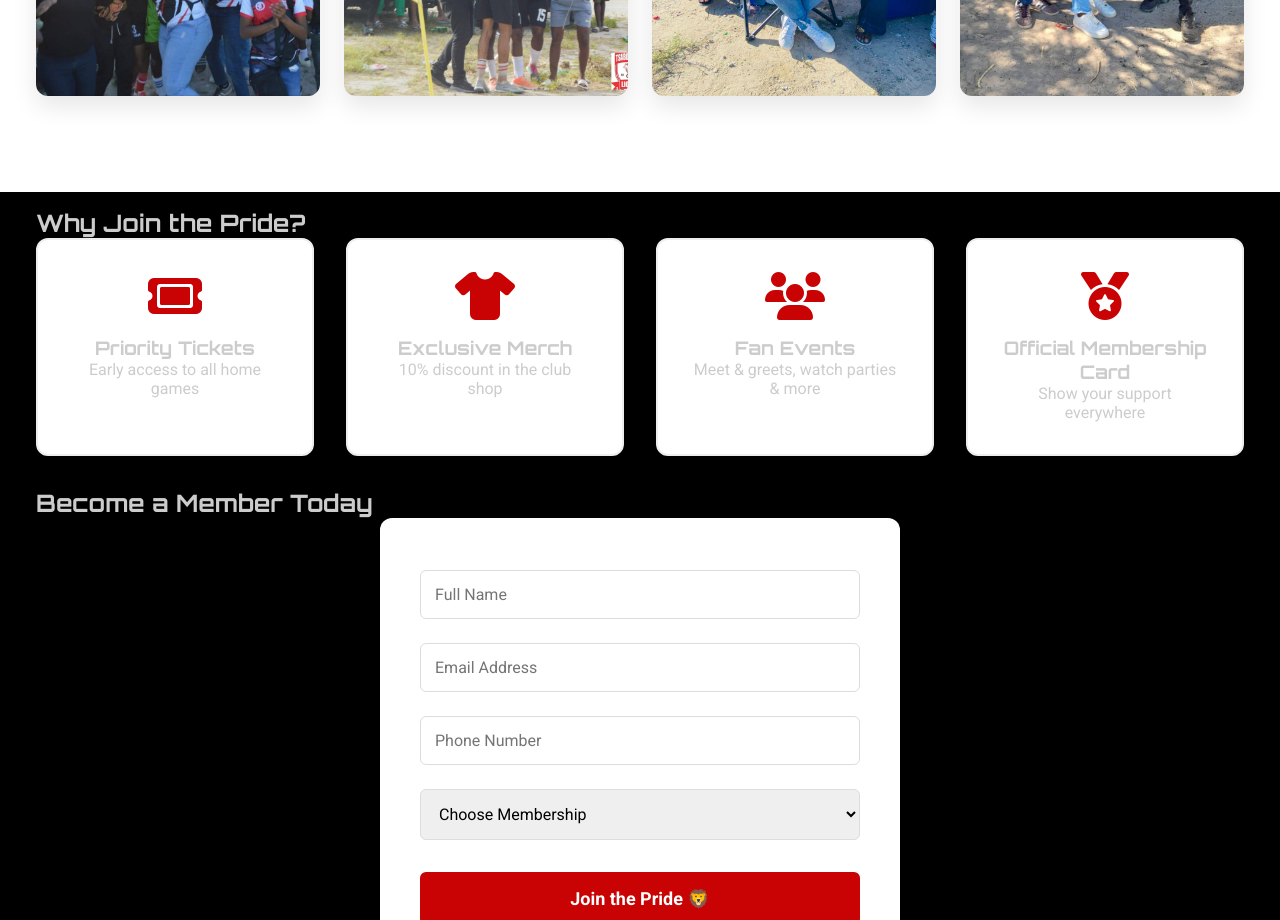
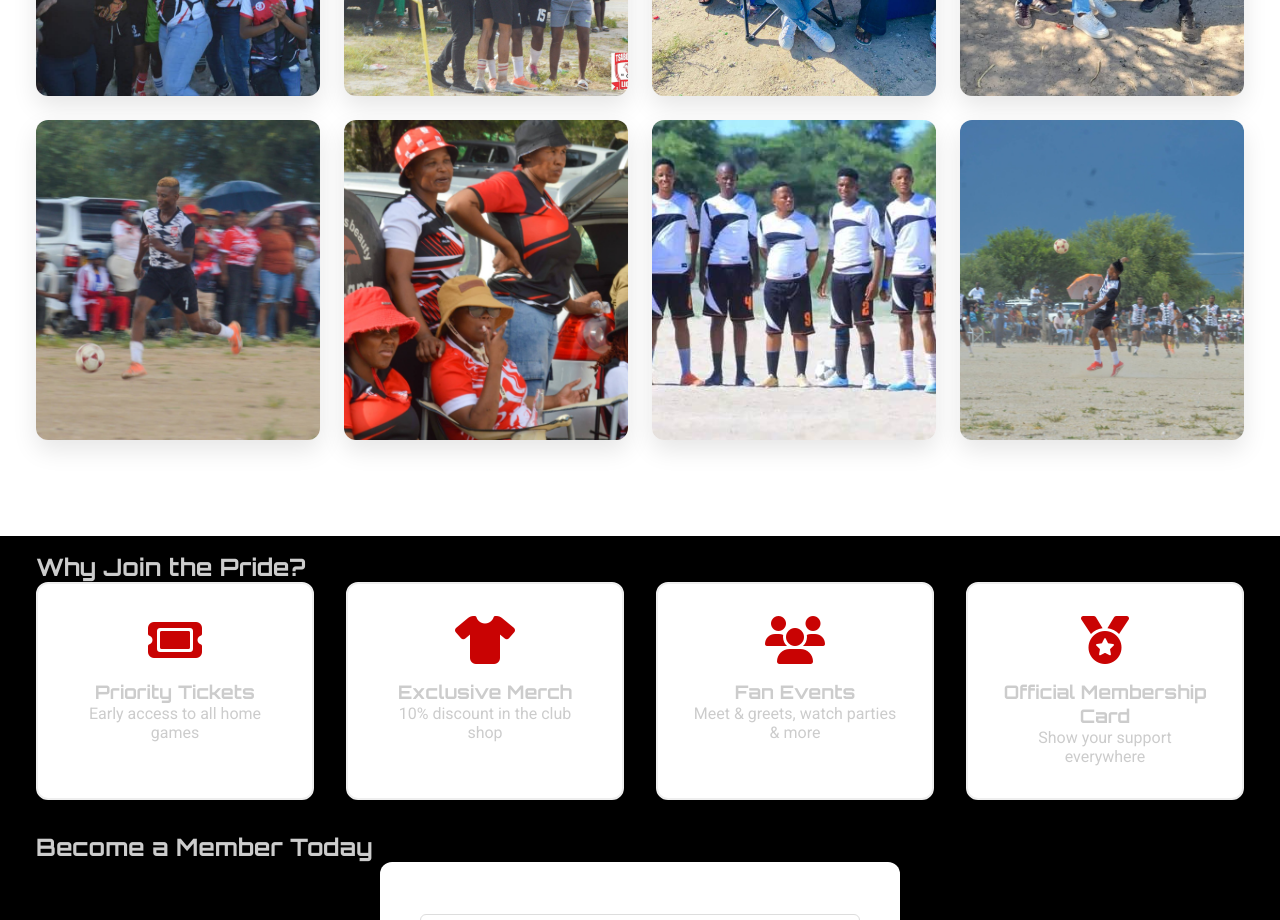
Before and after one commit to Thatayaone12/Tsabong-Red-Lions-SC, a plain HTML site: page fans.html in a window 1280 px wide. Shown: the part 800-1720 px from the top of the page. Drawn offline with Linux system fonts and the light colour scheme.

Commit message:
fans.html

```diff
--- a/fans.html
+++ b/fans.html
@@ -51,6 +51,11 @@
                 <img src="images/Suppoter.jpg" alt="Supporter" onclick="openImageModal(this)">
                 <img src="images/Fan moment.jpg" alt="Fan moment" onclick="openImageModal(this)">
                 <img src="images/Team with fans.jpg" alt="Team with fans" onclick="openImageModal(this)">
+                <img src="images/chika.jpg" alt="Winnie" onclick="openImageModal(this)">
+                <img src="images/Supporters.jpg" alt="Supporters" onclick="openImageModal(this)">
+                <img src="images/Team1.jpg" alt="Team with fans" onclick="openImageModal(this)">
+                <img src="images/art of defending.jpg" alt="Art of Defending" onclick="openImageModal(this)">
+
             </div>
         </div>
     </section>
```
Also changed, not shown: images/Steam.jpg (added), images/Supporters.jpg (added), images/Team only.jpg (added), images/art of defending.jpg (added), images/chika.jpg (added).
